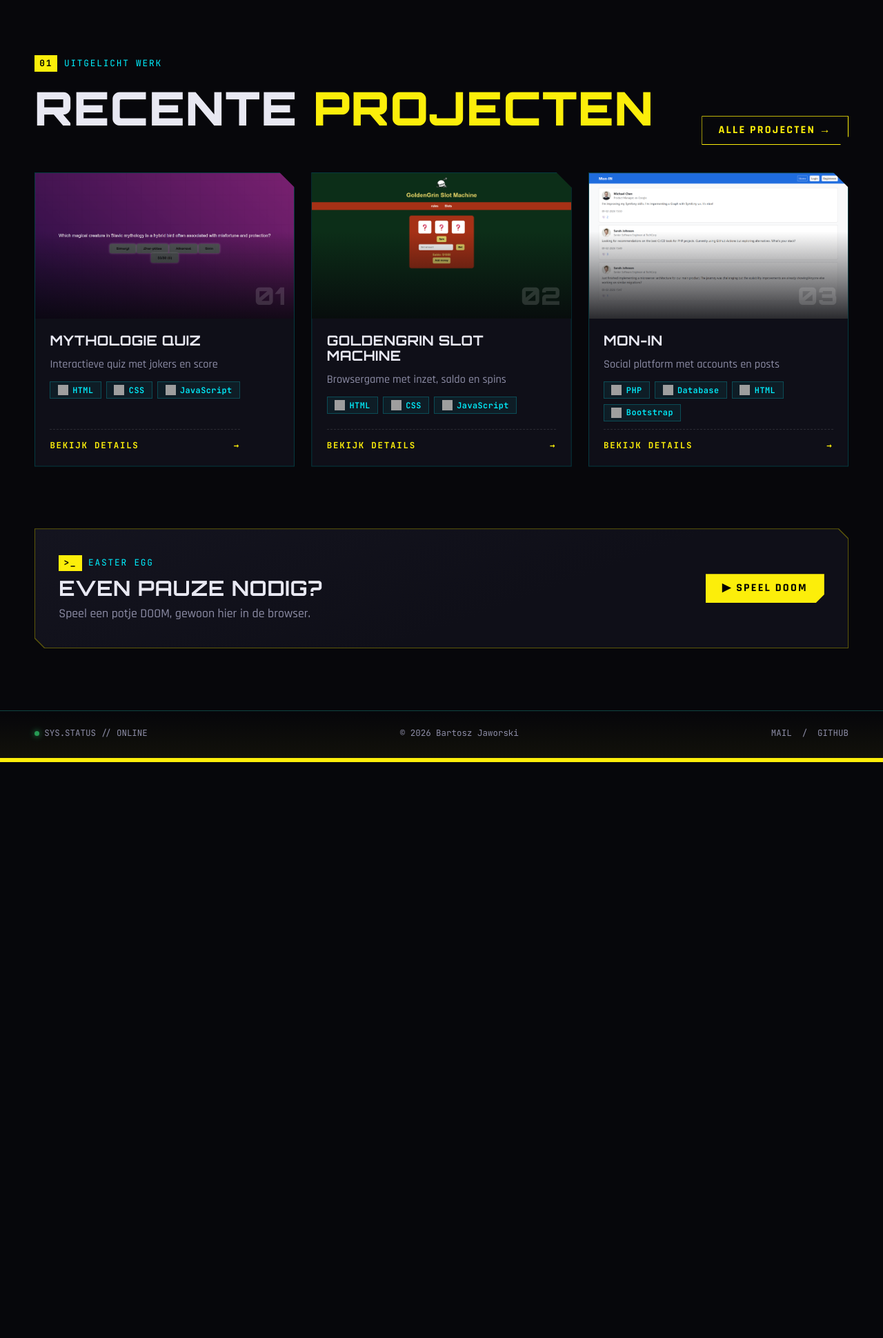
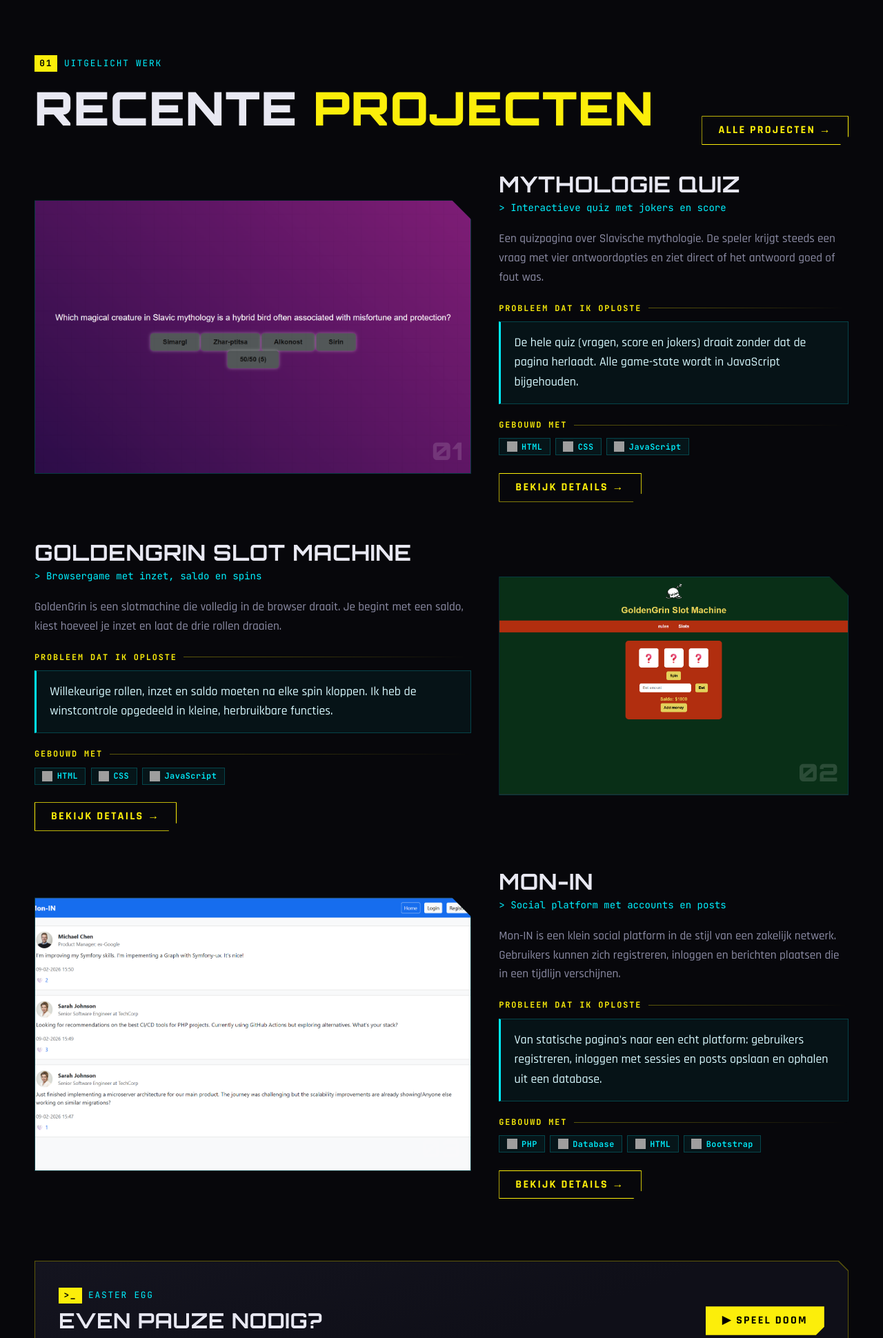
Before and after one commit to Bart3456789/Bart3456789.github.io, a PHP site: page / in a window 1280 px wide. Shown: the part 854-2794 px from the top of the page at 69% size. Before the commit the page ends 1959 px from the top, so only its background shows below. Run offline with PHP 8.4, Linux system fonts and the light colour scheme; grey boxes are pictures that could not be loaded.

Commit message:
Make projects more prominent (#2)
* Remove custom cursor

Co-Authored-By: Claude Opus 5.5 <noreply@anthropic.com>
Claude-Session: https://claude.ai/code/session_01NNFvTHmghkpusGQv9LMU8Y

* Make projects more prominent: homepage showcase, challenge field, demo/GitHub buttons

Co-Authored-By: Claude Opus 5.5 <noreply@anthropic.com>
Claude-Session: https://claude.ai/code/session_01NNFvTHmghkpusGQv9LMU8Y

---------

Co-authored-by: Claude <noreply@anthropic.com>

```diff
--- a/assets/css/style.css
+++ b/assets/css/style.css
@@ -239,14 +239,14 @@ main { flex: 1; padding-top: var(--nav-h); }
 
 .p-card {
     position: relative; display: flex; flex-direction: column; width: 100%; height: 100%;
-    padding: 0; border: 0; text-align: left; cursor: pointer; color: inherit; font: inherit;
+    padding: 0; border: 0; text-align: left; color: inherit; font: inherit;
     background: var(--line); isolation: isolate;
     clip-path: polygon(0 0, calc(100% - 22px) 0, 100% 22px, 100% 100%, 0 100%);
     transition: transform .2s, background .2s;
     animation: rise .5s both;
 }
 .p-card::before { content: ""; position: absolute; inset: 1px; z-index: -1; background: var(--panel); clip-path: inherit; }
-.p-card:hover, .p-card:focus-visible { transform: translateY(-6px); background: var(--yellow); outline: none; }
+.p-card:hover, .p-card:focus-within { transform: translateY(-6px); background: var(--yellow); outline: none; }
 .p-media { position: relative; margin: 1px 1px 0; aspect-ratio: 16 / 9; overflow: hidden; background: #000; }
 .p-media img { width: 100%; height: 100%; object-fit: cover; object-position: top; transition: transform .5s, filter .3s; filter: saturate(.8); }
 .p-media::after { content: ""; position: absolute; inset: 0; background: linear-gradient(180deg, transparent 40%, rgba(7, 7, 11, .85)); }
@@ -255,6 +255,34 @@ main { flex: 1; padding-top: var(--nav-h); }
 .p-body { display: flex; flex-direction: column; gap: .7rem; flex: 1; padding: 1.3rem 1.4rem 1.4rem; }
 .p-body h3 { font-size: 1.25rem; text-transform: uppercase; }
 .p-body p { color: var(--muted); margin: 0; font-size: 1.02rem; }
+/* hele kaart klikbaar via de titel-knop; links liggen erboven */
+.p-open { all: unset; cursor: pointer; }
+.p-open::after { content: ""; position: absolute; inset: 0; z-index: 1; }
+.p-open:focus-visible { outline: 2px solid var(--cyan); outline-offset: 3px; }
+.p-challenge { font-size: .98rem !important; color: #cfd0e0 !important; }
+.p-challenge b { display: block; font: 700 .7rem var(--f-mono); letter-spacing: .14em; text-transform: uppercase; color: var(--yellow); margin-bottom: .2rem; }
+.p-links { display: flex; flex-wrap: wrap; gap: .5rem; position: relative; z-index: 2; }
+
+/* ---------- homepage showcase ---------- */
+.showcase { display: flex; flex-direction: column; gap: 3.5rem; }
+.show-row { display: grid; grid-template-columns: 1.25fr 1fr; gap: 2.5rem; align-items: center; animation: rise .5s both; }
+.show-row:nth-child(even) .show-media { order: 2; }
+.show-media {
+    position: relative; display: block; padding: 1px; border: 0; cursor: pointer; background: var(--line);
+    clip-path: polygon(0 0, calc(100% - 28px) 0, 100% 28px, 100% 100%, 0 100%); transition: background .2s, transform .2s;
+}
+.show-media img { display: block; width: 100%; aspect-ratio: 16 / 10; object-fit: cover; object-position: top; background: #000; filter: saturate(.9); transition: filter .3s; }
+.show-media:hover, .show-media:focus-visible { background: var(--yellow); transform: translateY(-4px); outline: none; }
+.show-media:hover img { filter: saturate(1.1); }
+.show-body h3 { font-size: clamp(1.4rem, 3vw, 2rem); text-transform: uppercase; margin: 0 0 .3rem; }
+.show-desc { color: var(--muted); font-size: 1.08rem; margin: .8rem 0 1.4rem; }
+.show-body .learned { margin-bottom: 1.4rem; }
+.show-body .chips { margin-bottom: 1.6rem; }
+.show-links { display: flex; flex-wrap: wrap; gap: .7rem; }
+@media (max-width: 960px) {
+    .show-row { grid-template-columns: 1fr; gap: 1.4rem; }
+    .show-row:nth-child(even) .show-media { order: 0; }
+}
 .p-more { margin-top: auto; padding-top: .9rem; border-top: 1px dashed rgba(255, 255, 255, .12); font: 700 .78rem var(--f-mono); letter-spacing: .14em; text-transform: uppercase; color: var(--yellow); display: flex; justify-content: space-between; }
 .p-more::after { content: "→"; transition: transform .2s; }
 .p-card:hover .p-more::after { transform: translateX(5px); }
--- a/assets/js/app.js
+++ b/assets/js/app.js
@@ -147,20 +147,57 @@ function loadError(target) {
     </div>`;
 }
 
+// Knoppen voor live demo / broncode (alleen als die links in projects.json staan).
+function linkButtons(project, small = false) {
+    const links = project.links || {};
+    const size = small ? " btn-sm" : "";
+    return [
+        links.live ? `<a class="btn${size}" href="${esc(links.live)}" target="_blank" rel="noopener">&#9654; Live demo</a>` : "",
+        links.code ? `<a class="btn btn-ghost btn-cyan${size}" href="${esc(links.code)}" target="_blank" rel="noopener">&lt;/&gt; GitHub</a>` : ""
+    ].join("");
+}
+
 function projectCard(project, index) {
+    const links = linkButtons(project, true);
     return `
-        <button type="button" class="p-card" data-open="${esc(project.id)}" style="animation-delay:${index * 70}ms" aria-label="Bekijk details van ${esc(project.title)}">
+        <article class="p-card" style="animation-delay:${index * 70}ms">
             <div class="p-media">
-                <img src="${esc(project.image)}" alt="" loading="lazy">
+                <img src="${esc(project.image)}" alt="Screenshot van ${esc(project.title)}" loading="lazy">
                 <span class="p-num">${pad(index + 1)}</span>
             </div>
             <div class="p-body">
-                <h3>${esc(project.title)}</h3>
+                <h3><button type="button" class="p-open" data-open="${esc(project.id)}">${esc(project.title)}</button></h3>
                 ${project.tagline ? `<p>${esc(project.tagline)}</p>` : ""}
+                ${project.challenge ? `<p class="p-challenge"><b>Uitdaging</b>${esc(project.challenge)}</p>` : ""}
                 <ul class="chips">${project.tools.map(toolChip).join("")}</ul>
+                ${links ? `<div class="p-links">${links}</div>` : ""}
                 <span class="p-more">Bekijk details</span>
             </div>
-        </button>`;
+        </article>`;
+}
+
+// Grote weergave voor de homepage: screenshot + uitleg + knoppen naast elkaar.
+function showcaseRow(project, index) {
+    const desc = asList(project.description)[0];
+    return `
+        <article class="show-row" style="animation-delay:${index * 90}ms">
+            <button type="button" class="show-media" data-open="${esc(project.id)}" aria-label="Bekijk details van ${esc(project.title)}">
+                <img src="${esc(project.image)}" alt="Screenshot van ${esc(project.title)}" loading="lazy">
+                <span class="p-num">${pad(index + 1)}</span>
+            </button>
+            <div class="show-body">
+                <h3>${esc(project.title)}</h3>
+                ${project.tagline ? `<p class="modal-tagline">&gt; ${esc(project.tagline)}</p>` : ""}
+                ${desc ? `<p class="show-desc">${esc(desc)}</p>` : ""}
+                ${project.challenge ? `<p class="label">Probleem dat ik oploste</p><div class="learned">${esc(project.challenge)}</div>` : ""}
+                <p class="label">Gebouwd met</p>
+                <ul class="chips">${project.tools.map(toolChip).join("")}</ul>
+                <div class="show-links">
+                    <button type="button" class="btn btn-ghost" data-open="${esc(project.id)}">Bekijk details &rarr;</button>
+                    ${linkButtons(project)}
+                </div>
+            </div>
+        </article>`;
 }
 
 function bindCards(root, list) {
@@ -224,7 +261,7 @@ async function initFeatured() {
 
     const featured = projects.filter(p => p.featured);
     const list = (featured.length ? featured : projects).slice(0, 3);
-    grid.innerHTML = list.map(projectCard).join("");
+    grid.innerHTML = list.map(showcaseRow).join("");
     bindCards(grid, list);
 
     const total = $("[data-stat-projects]");
@@ -301,11 +338,7 @@ function fillModal() {
     if (!p) return;
 
     const images = [p.image, ...asList(p.gallery)].filter(Boolean);
-    const links = p.links || {};
-    const linkBtns = [
-        links.live ? `<a class="btn" href="${esc(links.live)}" target="_blank" rel="noopener">&#9654; Live demo</a>` : "",
-        links.code ? `<a class="btn btn-ghost btn-cyan" href="${esc(links.code)}" target="_blank" rel="noopener">&lt;/&gt; Broncode</a>` : ""
-    ].join("");
+    const linkBtns = linkButtons(p);
     const desc = asList(p.description);
     const feats = asList(p.features);
 
@@ -322,6 +355,7 @@ function fillModal() {
                 <p class="label">Gebouwd met</p>
                 <ul class="chips">${p.tools.map(toolChip).join("")}</ul>
                 ${linkBtns ? `<div class="modal-links">${linkBtns}</div>` : ""}
+                ${p.challenge ? `<p class="label" style="margin-top:1.4rem">Probleem dat ik oploste</p><div class="learned">${esc(p.challenge)}</div>` : ""}
             </div>
         </div>
         <div class="modal-cols">
--- a/index.html
+++ b/index.html
@@ -57,7 +57,7 @@
                     </div>
                     <a class="btn btn-ghost" href="projects.html">Alle projecten &rarr;</a>
                 </div>
-                <div class="grid" data-featured></div>
+                <div class="showcase" data-featured></div>
             </div>
         </section>
 
```
Also changed, not shown: data/projects.json (+57 -11 lines).
